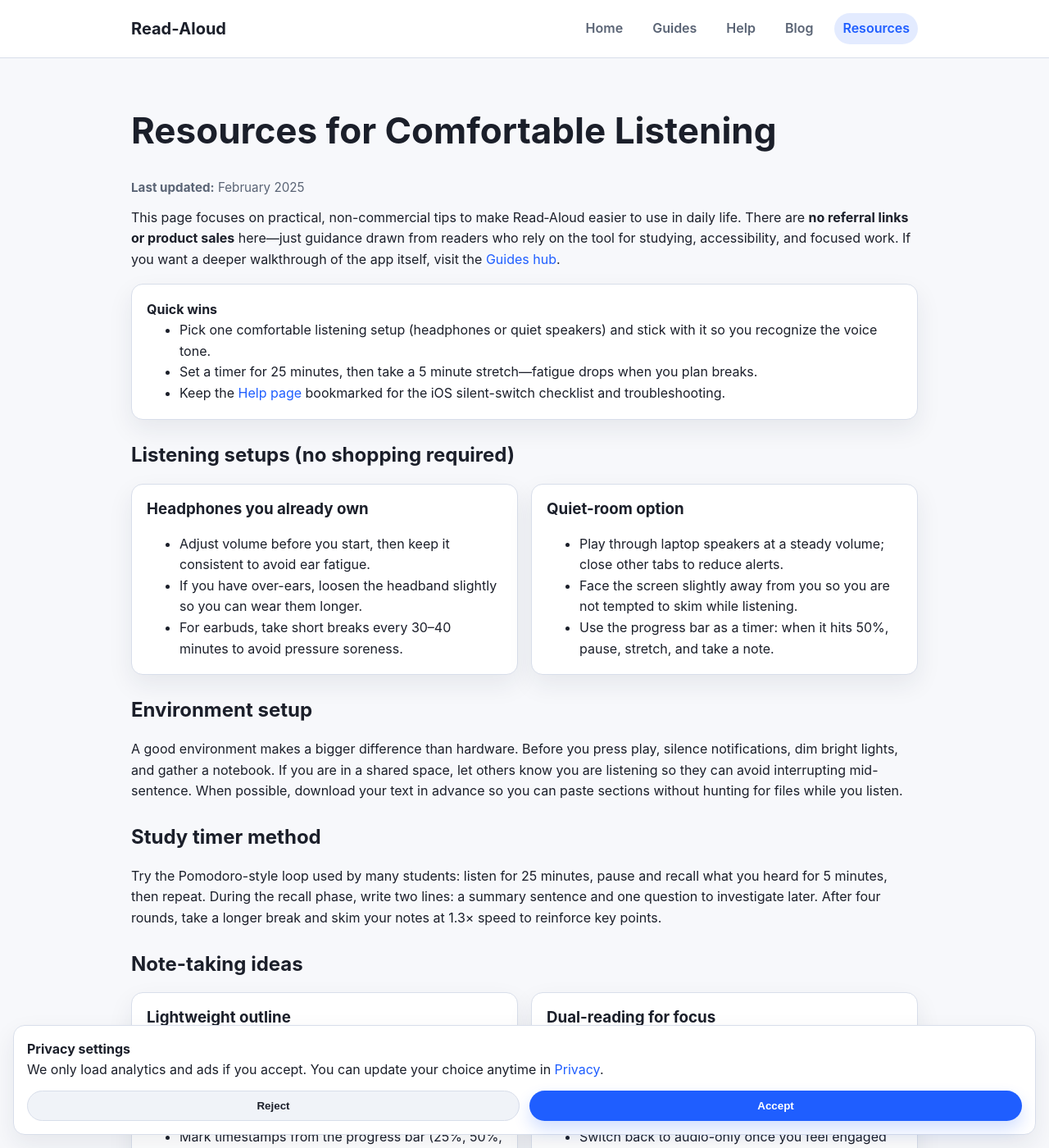
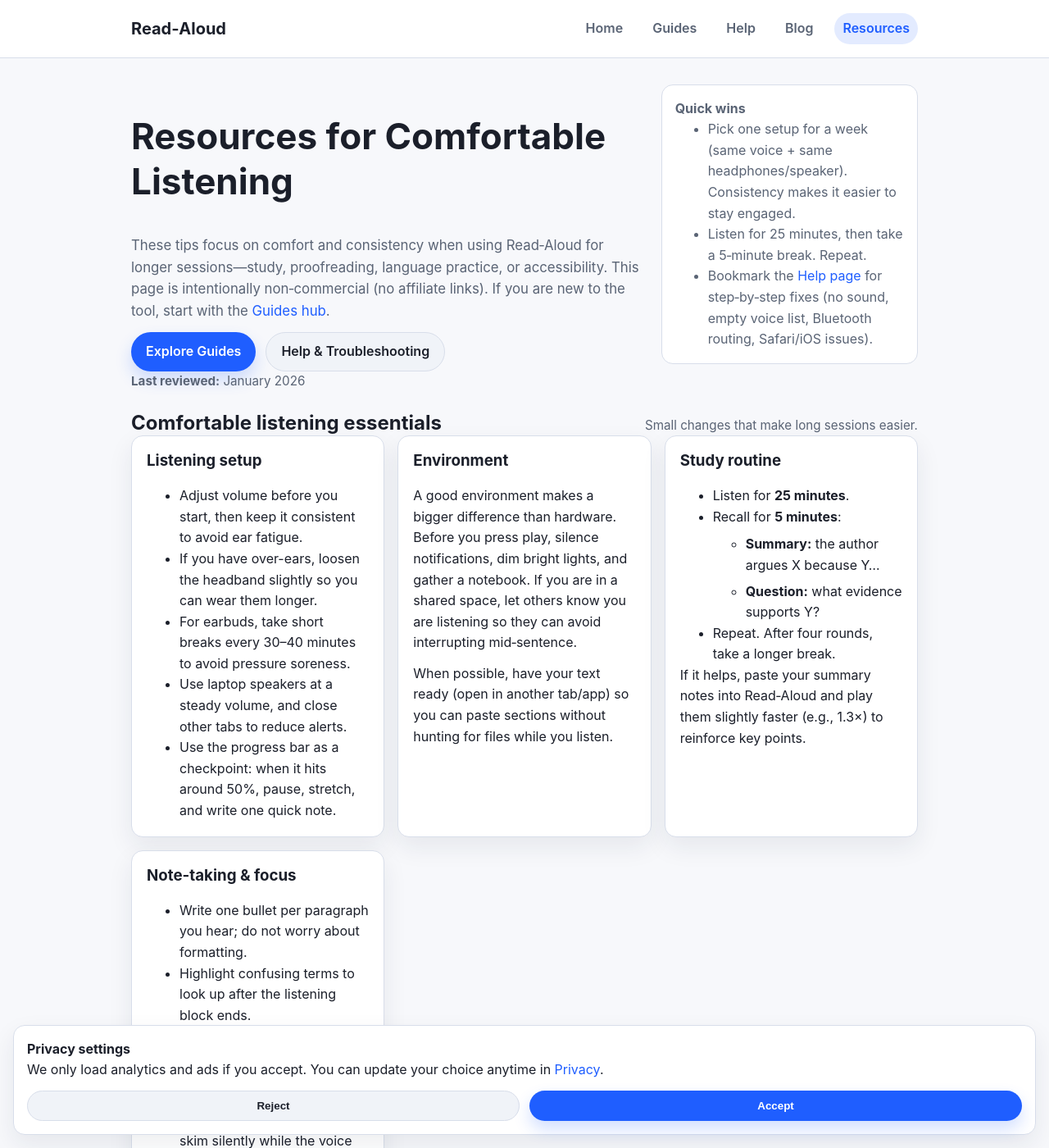
Before and after one commit to ndaly111/read-aloud, a Jekyll site: the page recommendations.html, which Jekyll copies as it is, in a window 1280 px wide and 1400 px high. Shown: the whole window at 82% size. Built offline with Jekyll 4.4.1, drawn with Linux system fonts in a browser that asks for light colours; some of the changed text lies outside the part shown.

Commit message:
Polish resources quick wins and list spacing

```diff
--- a/recommendations.html
+++ b/recommendations.html
@@ -5,7 +5,7 @@
 <title>Resources for Comfortable Listening | Read‑Aloud</title>
 <link rel="canonical" href="https://read-aloud.com/recommendations.html">
 <meta name="viewport" content="width=device-width,initial-scale=1">
-<meta name="description" content="Non-commercial tips for making Read‑Aloud more comfortable: headset fit, quiet spaces, timers, note-taking routines, and internal guides to improve focus.">
+<meta name="description" content="Non‑commercial tips for more comfortable text‑to‑speech listening with Read‑Aloud: setup, quiet spaces, focus routines, note‑taking workflows, and related guides.">
   <link rel="stylesheet" href="/styles.css">
   <script src="/cookie-consent.js" defer></script>
 </head>
@@ -24,91 +24,136 @@
   </div>
 </header>
 
-<main>
+<main class="resources-page">
+  <section class="resources-hero">
+    <div>
       <h1>Resources for Comfortable Listening</h1>
-  <p class="small"><strong>Last updated:</strong> February 2025</p>
+      <p class="lead">
+        These tips focus on comfort and consistency when using Read‑Aloud for longer sessions—study, proofreading, language practice, or
+        accessibility. This page is intentionally non‑commercial (no affiliate links). If you are new to the tool, start with the
+        <a href="/guides.html">Guides hub</a>.
+      </p>
+      <div class="hero-actions">
+        <a class="btn" href="/guides.html">Explore Guides</a>
+        <a class="btn secondary" href="/help.html">Help &amp; Troubleshooting</a>
+      </div>
+      <p class="small"><strong>Last reviewed:</strong> <time datetime="2026-01">January 2026</time></p>
+    </div>
 
-  <p>
-    This page focuses on practical, non-commercial tips to make Read‑Aloud easier to use in daily life.
-    There are <strong>no referral links or product sales</strong> here—just guidance drawn from readers who rely on the tool for studying, accessibility, and focused work.
-    If you want a deeper walkthrough of the app itself, visit the <a href="/guides.html">Guides hub</a>.
-  </p>
-
-  <div class="box">
+    <div class="hero-note">
       <strong>Quick wins</strong>
       <ul>
-      <li>Pick one comfortable listening setup (headphones or quiet speakers) and stick with it so you recognize the voice tone.</li>
-      <li>Set a timer for 25 minutes, then take a 5 minute stretch—fatigue drops when you plan breaks.</li>
-      <li>Keep the <a href="/help.html">Help page</a> bookmarked for the iOS silent-switch checklist and troubleshooting.</li>
+        <li>Pick one setup for a week (same voice + same headphones/speaker). Consistency makes it easier to stay engaged.</li>
+        <li>Listen for 25 minutes, then take a 5‑minute break. Repeat.</li>
+        <li>Bookmark the <a href="/help.html">Help page</a> for step‑by‑step fixes (no sound, empty voice list, Bluetooth routing, Safari/iOS issues).</li>
       </ul>
     </div>
+  </section>
 
-  <h2>Listening setups (no shopping required)</h2>
-  <div class="grid">
-    <div class="card">
-      <h3>Headphones you already own</h3>
+  <section aria-labelledby="listening-essentials">
+    <div class="feed-header">
+      <h2 id="listening-essentials">Comfortable listening essentials</h2>
+      <p class="small">Small changes that make long sessions easier.</p>
+    </div>
+    <div class="grid resources-grid">
+      <section class="card">
+        <h3>Listening setup</h3>
         <ul>
           <li>Adjust volume before you start, then keep it consistent to avoid ear fatigue.</li>
           <li>If you have over-ears, loosen the headband slightly so you can wear them longer.</li>
           <li>For earbuds, take short breaks every 30–40 minutes to avoid pressure soreness.</li>
+          <li>Use laptop speakers at a steady volume, and close other tabs to reduce alerts.</li>
+          <li>Use the progress bar as a checkpoint: when it hits around 50%, pause, stretch, and write one quick note.</li>
         </ul>
-    </div>
-    <div class="card">
-      <h3>Quiet-room option</h3>
+      </section>
+
+      <section class="card">
+        <h3>Environment</h3>
+        <p>
+          A good environment makes a bigger difference than hardware. Before you press play, silence notifications, dim bright lights,
+          and gather a notebook. If you are in a shared space, let others know you are listening so they can avoid interrupting mid‑sentence.
+        </p>
+        <p>
+          When possible, have your text ready (open in another tab/app) so you can paste sections without hunting for files while you listen.
+        </p>
+      </section>
+
+      <section class="card">
+        <h3>Study routine</h3>
         <ul>
-        <li>Play through laptop speakers at a steady volume; close other tabs to reduce alerts.</li>
-        <li>Face the screen slightly away from you so you are not tempted to skim while listening.</li>
-        <li>Use the progress bar as a timer: when it hits 50%, pause, stretch, and take a note.</li>
+          <li>Listen for <strong>25 minutes</strong>.</li>
+          <li>
+            Recall for <strong>5 minutes</strong>:
+            <ul>
+              <li><strong>Summary:</strong> the author argues X because Y…</li>
+              <li><strong>Question:</strong> what evidence supports Y?</li>
             </ul>
-    </div>
-  </div>
+          </li>
+          <li>Repeat. After four rounds, take a longer break.</li>
+        </ul>
+        <p>
+          If it helps, paste your summary notes into Read‑Aloud and play them slightly faster (e.g., 1.3×) to reinforce key points.
+        </p>
+      </section>
 
-  <h2>Environment setup</h2>
-  <p>
-    A good environment makes a bigger difference than hardware. Before you press play, silence notifications, dim bright lights, and gather a notebook.
-    If you are in a shared space, let others know you are listening so they can avoid interrupting mid-sentence.
-    When possible, download your text in advance so you can paste sections without hunting for files while you listen.
-  </p>
-
-  <h2>Study timer method</h2>
-  <p>
-    Try the Pomodoro-style loop used by many students: listen for 25 minutes, pause and recall what you heard for 5 minutes, then repeat.
-    During the recall phase, write two lines: a summary sentence and one question to investigate later.
-    After four rounds, take a longer break and skim your notes at 1.3× speed to reinforce key points.
-  </p>
-
-  <h2>Note-taking ideas</h2>
-  <div class="grid">
-    <div class="card">
-      <h3>Lightweight outline</h3>
+      <section class="card">
+        <h3>Note-taking &amp; focus</h3>
         <ul>
           <li>Write one bullet per paragraph you hear; do not worry about formatting.</li>
           <li>Highlight confusing terms to look up after the listening block ends.</li>
           <li>Mark timestamps from the progress bar (25%, 50%, 75%) to orient yourself when revisiting.</li>
+          <li>Keep the text open nearby; skim silently while the voice plays to anchor attention.</li>
+          <li>If you drift, lower speed to 0.9× for 2–3 minutes, then resume your normal speed.</li>
         </ul>
+      </section>
     </div>
-    <div class="card">
-      <h3>Dual-reading for focus</h3>
-      <ul>
-        <li>Keep the text open nearby; skim silently while the voice plays to anchor attention.</li>
-        <li>If you drift, lower speed to 0.9× and read one sentence aloud along with the tool.</li>
-        <li>Switch back to audio-only once you feel engaged again.</li>
-      </ul>
-    </div>
+  </section>
+
+  <section aria-labelledby="bookmark-guides">
+    <div class="feed-header">
+      <h2 id="bookmark-guides">Bookmark these guides</h2>
+      <p class="small">Curated starting points for setup, study, and reliable listening.</p>
     </div>
 
-  <h2>Internal guides worth bookmarking</h2>
-  <ul>
-    <li><a href="/guide-how-to-use.html">How to use Read‑Aloud</a> — step-by-step controls and shortcuts.</li>
-    <li><a href="/guide-study-pomodoro.html">Study with Pomodoro and TTS</a> — detailed timing templates.</li>
-    <li><a href="/guide-proofreading-checklist.html">Proofreading by ear checklist</a> — fix typos you miss on screen.</li>
-    <li><a href="/guide-language-shadowing.html">Language shadowing drills</a> — practice pronunciation with repetition.</li>
-    <li><a href="/guide-best-voice-speed.html">Choosing the right voice and speed</a> — match the pace to your goal.</li>
-    <li><a href="/guide-offline-use.html">Offline and low-connection tips</a> — keep listening even when internet is spotty.</li>
-  </ul>
+    <div class="grid resources-guides-grid">
+      <section class="card resource-card">
+        <h3><a href="/guide-how-to-use.html">How to Use Read‑Aloud</a></h3>
+        <p class="small">Step‑by‑step setup, controls, and tips for daily listening.</p>
+      </section>
+      <section class="card resource-card">
+        <h3><a href="/guide-study-pomodoro.html">Study With Pomodoro and Read‑Aloud</a></h3>
+        <p class="small">Timing templates and recall routines for long study sessions.</p>
+      </section>
+      <section class="card resource-card">
+        <h3><a href="/guide-proofreading-checklist.html">Proofreading by Ear Checklist</a></h3>
+        <p class="small">Catch typos and awkward phrasing you miss on screen.</p>
+      </section>
+      <section class="card resource-card">
+        <h3><a href="/guide-language-shadowing.html">Language Shadowing With Read‑Aloud</a></h3>
+        <p class="small">Pronunciation practice with repetition and pacing tips.</p>
+      </section>
+      <section class="card resource-card">
+        <h3><a href="/guide-best-voice-speed.html">Choose the Best Voice and Speed</a></h3>
+        <p class="small">Match pace and clarity to your learning goal.</p>
+      </section>
+      <section class="card resource-card">
+        <h3><a href="/guide-offline-use.html">Offline and Low‑Connection Use</a></h3>
+        <p class="small">Keep listening even when the connection is spotty.</p>
+      </section>
+    </div>
+  </section>
 
-  <hr>
-  <p class="muted">Want more? Visit the <a href="/guides.html">Guides hub</a> for deep dives on focus routines, accessibility, and troubleshooting, or browse the <a href="/blog/">Blog</a> and <a href="/updates/">Updates</a>.</p>
+  <section class="callout">
+    <h2>Need help?</h2>
+    <p>
+      Something not working? Start with <a href="/help.html">Help &amp; Troubleshooting</a>.
+      Have a suggestion? <a href="/contact.html">Send a quick note</a>.
+    </p>
+  </section>
+
+  <p class="small">
+    <strong>More resources:</strong> <a href="/guides.html">Guides hub</a> · <a href="/blog/">Blog</a> · <a href="/updates/">Updates</a>
+  </p>
 </main>
 
 <footer class="site-footer">
--- a/styles.css
+++ b/styles.css
@@ -264,6 +264,15 @@
   gap: 24px;
 }
 
+.resources-page {
+  display: grid;
+  gap: 24px;
+}
+
+.resources-page > * + * {
+  margin-top: 0;
+}
+
 .guides-hero {
   display: grid;
   gap: 20px;
@@ -275,9 +284,39 @@
   color: var(--muted);
 }
 
+.resources-hero {
+  display: grid;
+  gap: 20px;
+  align-items: start;
+}
+
+.resources-hero .lead {
+  font-size: 1.05rem;
+  color: var(--muted);
+}
+
 .guides-grid {
   grid-template-columns: repeat(auto-fit, minmax(260px, 1fr));
   align-items: stretch;
+}
+
+.resources-grid {
+  grid-template-columns: repeat(auto-fit, minmax(240px, 1fr));
+  align-items: stretch;
+}
+
+.resources-guides-grid {
+  grid-template-columns: repeat(auto-fit, minmax(220px, 1fr));
+  align-items: stretch;
+}
+
+.resources-page .card ul ul {
+  margin-top: 8px;
+  margin-bottom: 0;
+}
+
+.resources-page .card ul ul li {
+  margin-top: 6px;
 }
 
 .guide-card h3 {
@@ -291,6 +330,15 @@
 
 .guide-card .small + ul {
   margin-top: 10px;
+}
+
+.resource-card h3 {
+  margin: 0;
+}
+
+.resource-card .small {
+  margin-top: 6px;
+  color: var(--muted);
 }
 
 .faq details {
@@ -910,6 +958,10 @@
     grid-template-columns: 2fr 1fr;
   }
 
+  .resources-hero {
+    grid-template-columns: 2fr 1fr;
+  }
+
   .blog-controls {
     grid-template-columns: minmax(240px, 1fr) auto;
     align-items: center;
```
Lines whose indentation alone changed are shown as unchanged.
